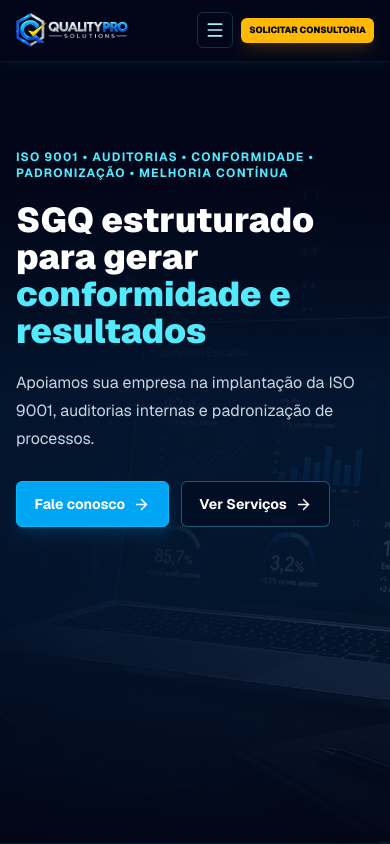
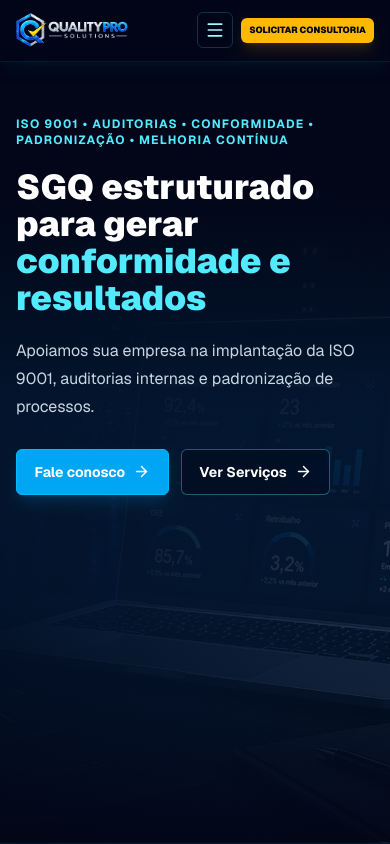
Before and after one commit to viniciusrst01-boop/qualitypro-site, a Next.js app: page / in a window 390 px wide. Shown: the top 844 px of the page. Built offline with nearby package versions, Linux system fonts and the light colour scheme.

Commit message:
melhorias

```diff
--- a/src/app/globals.css
+++ b/src/app/globals.css
@@ -27,6 +27,16 @@ body {
   background: var(--background);
   color: var(--foreground);
   font-family: var(--font-geist-sans);
+}
+
+section[id] {
+  scroll-margin-top: 5.25rem;
+}
+
+@media (min-width: 1024px) {
+  section[id] {
+    scroll-margin-top: 8rem;
+  }
 }
 
 .bg-hero {
@@ -159,7 +169,7 @@ body {
 
 @media (max-width: 767px) {
   .work-timeline {
-    gap: 1.75rem;
+    gap: 2.7rem;
   }
 
   .work-step-flow-card {
@@ -182,9 +192,9 @@ body {
   }
 
   .work-step-arrow {
-    bottom: -1.45rem;
-    width: 34px;
-    height: 34px;
+    bottom: -2.45rem;
+    width: 36px;
+    height: 36px;
   }
 }
 
--- a/src/app/page.tsx
+++ b/src/app/page.tsx
@@ -193,7 +193,7 @@ export default function Home() {
       >
         <HeroQualityDashboard />
 
-        <div className="qhd-hero-content relative z-10 mx-auto flex min-h-[500px] w-full max-w-7xl items-center px-4 py-8 sm:min-h-[520px] sm:px-5 sm:py-8 lg:min-h-[500px] lg:py-6">
+        <div className="qhd-hero-content relative z-10 mx-auto flex min-h-[500px] w-full max-w-7xl items-start px-4 py-7 sm:min-h-[520px] sm:items-center sm:px-5 sm:py-8 lg:min-h-[500px] lg:py-6">
           <div className="qhd-hero-copy relative min-w-0 max-w-[22rem] sm:max-w-xl lg:top-[18px] lg:max-w-[30rem] xl:max-w-[34rem]">
             <p className="qhd-hero-kicker text-xs font-bold uppercase tracking-widest text-cyan-300 lg:w-max lg:max-w-none lg:whitespace-nowrap">
               ISO 9001 • Auditorias • Conformidade • Padronização • Melhoria
```
